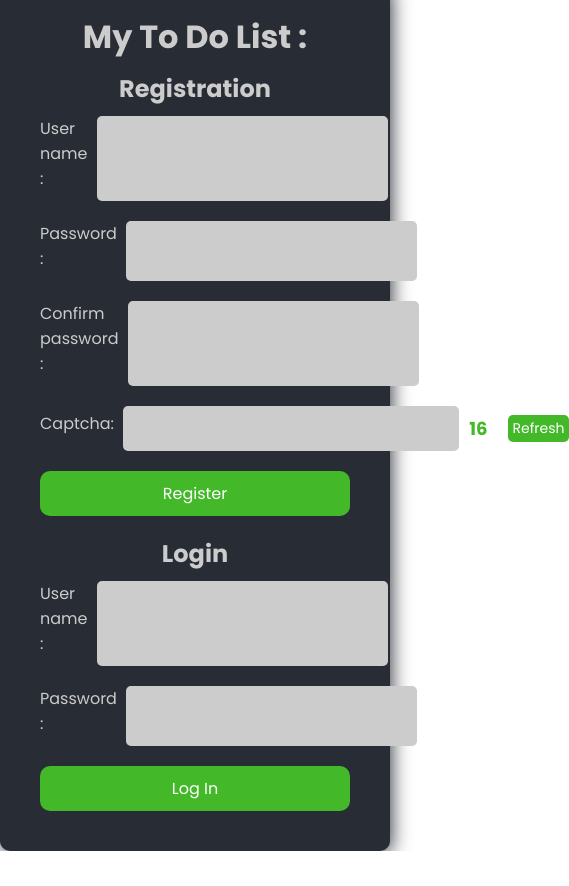
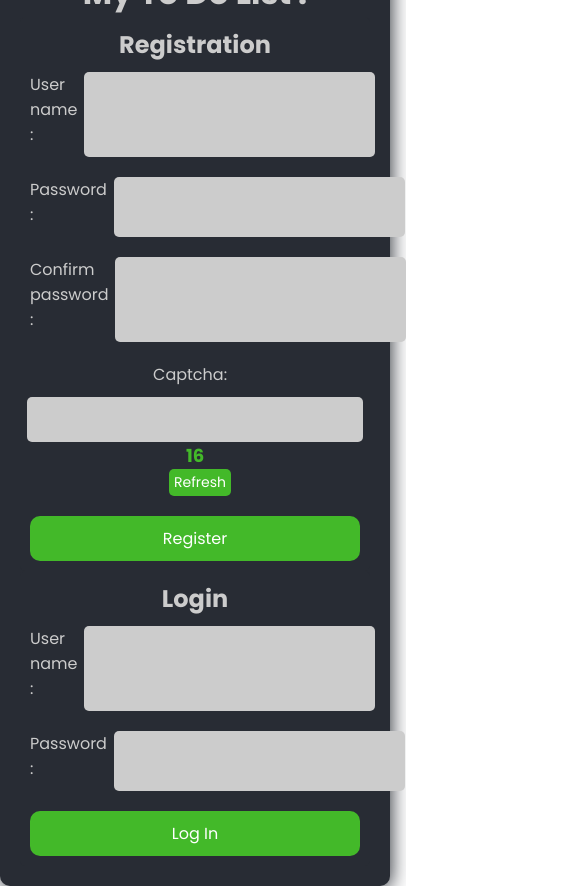
Before and after one commit to Mathieu-Lalande/ToDo-List, a React (Create React App) app: page / in a window 390 px wide. Shown: the whole page, 569 px wide, since content can reach past the window. Before the commit the page ends 851 px from the top, so only its background shows below. Built offline with nearby package versions, Linux system fonts and the light colour scheme.

Commit message:
add_captcha_mediaquery
Signed-off-by: Mathieu LALANDE <gredr4307@gmail.com>

```diff
--- a/src/App.css
+++ b/src/App.css
@@ -19,7 +19,7 @@
   background-color: #282c34;
   min-width: 450px;
   min-height: 650px;
-  padding: 30px;
+  padding: 20px;
   box-sizing: border-box;
   border-radius: 10px;
   box-shadow: 1px 3px 20px #282c34;
--- a/src/components/LoginRegisterForm.css
+++ b/src/components/LoginRegisterForm.css
@@ -32,7 +32,7 @@
   margin-bottom: 10px;
   flex: 1;
   text-align: left;
-  margin-right: 3%
+  margin-right: 2%
 }
 
 .form-group input {
@@ -160,6 +160,9 @@
     font-size: 14px;
     padding: 3px 5px;
   }
+  .form-group-captcha {
+    flex-direction: column;
+  }
 }
 
 /* Écran avec une largeur minimale de 601 pixels et une largeur maximale de 900 pixels */
```
